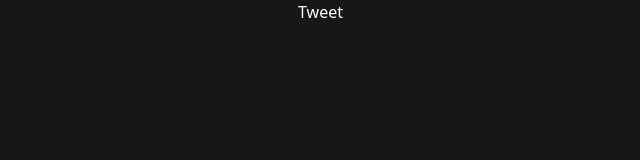
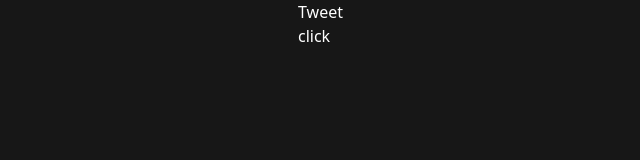
Before and after one commit to ruraeru/nextjs-login-form_actions, a Next.js app: page / in a window 1280 px wide. Shown: the top 160 px of the page, without its empty margins (22-662 px from the left). Built offline with nearby package versions, Linux system fonts and the light colour scheme.

Commit message:
browse tweet adding

```diff
--- a/app/page.tsx
+++ b/app/page.tsx
@@ -11,11 +11,20 @@ async function fetchTweet() {
 }
 
 export default function Home() {
-    const [tweet, setTweet] = useState([]);
-
+    const [tweet, setTweet] = useState<any>([]);
+    const loadTweet = async () => {
+        const tweet = await db.tweet.findMany()
+        setTweet(tweet)
+    }
     return (
         <div>
             Tweet
+            {tweet && tweet ? <div>{tweet.id}</div> : ""}
+            <form action={loadTweet}>
+                <button>
+                    click
+                </button>
+            </form>
         </div>
 
         // <ul>
```
